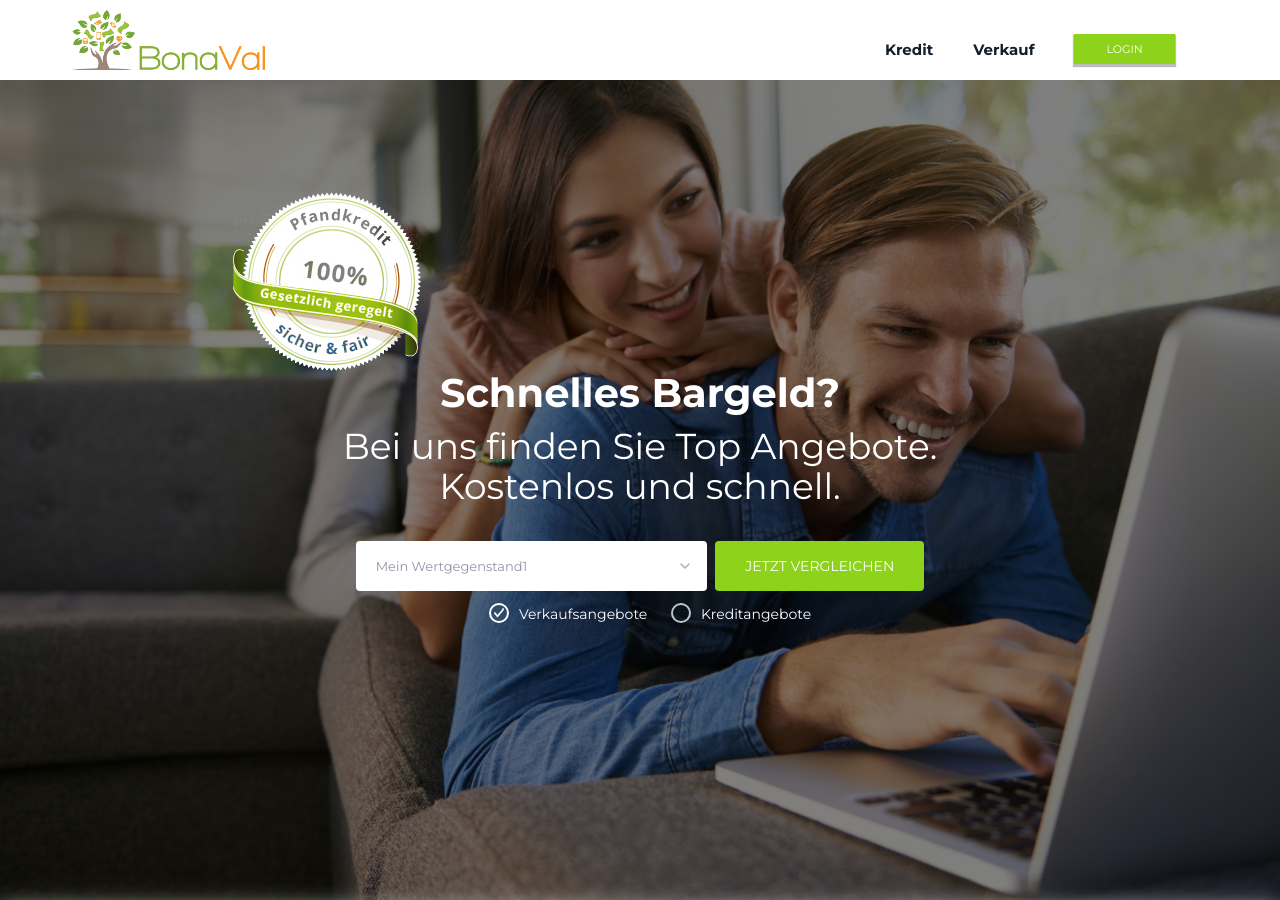
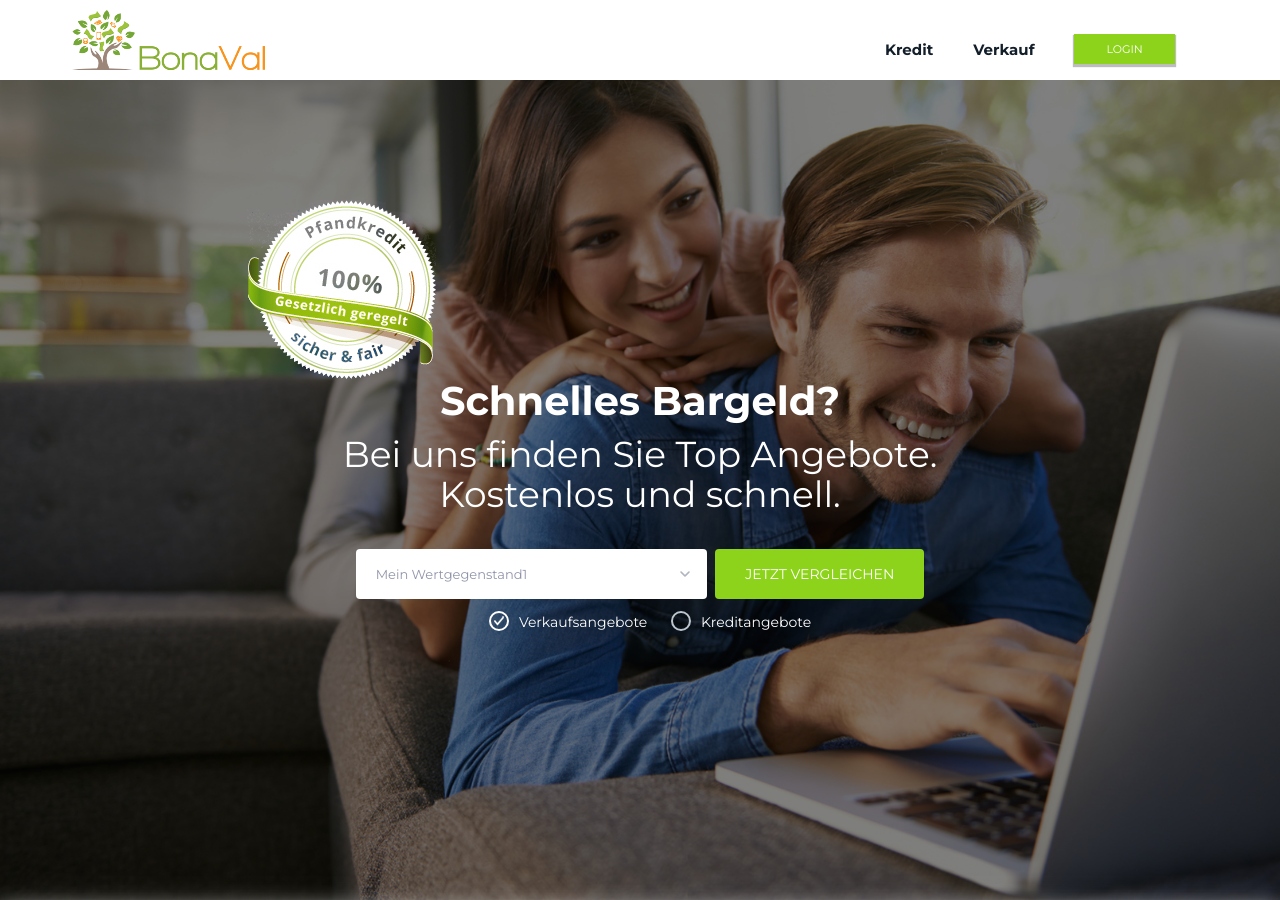
Before and after one commit to jatinderapex/Bonaval, a Jekyll site: the page built from landing-page.html, in a window 1280 px wide and 900 px high. Built offline with Jekyll 4.4.1, drawn with Linux system fonts in a browser that asks for light colours; nearby versions of some CDN libraries.

Commit message:
fixing zoom

```diff
--- a/css/custom-style.css
+++ b/css/custom-style.css
@@ -103,10 +103,7 @@
     width: 100%;
 }
 .banner-wrap-iner{
-    padding: 15% 0% 0% 0%;
-}
-.banner-wrap-iner{
-
+    padding-top: 200px
 }
 #banner-wrap h2{
     margin-top: 12px;
@@ -542,8 +539,6 @@
         width:98%;
     }
 @media (max-width: 767px){
-    #banner-wrap{
-    }
 #page-wrap h1 {
     font-size: 28px;
 }
@@ -712,10 +707,9 @@
 }
 .flexslider .slides > li{
 
-
 }
-.banner-wrap-iner {
-    padding: 60% 0px 0px;
+.banner-wrap-iner{
+    padding-top: 300px
 }
 .lp2-banner-wrap #top-heading {
     padding: 0px 0px 25px 0px;
@@ -742,9 +736,7 @@
     position: absolute;
     width: 280px !important;
 }
-.banner-wrap-iner {
-    padding: 60% 0px 0px;
-}
+
 }
 @media (min-width: 768px) and (max-width: 991px){
 		.inner-benefits-wrap{
```
